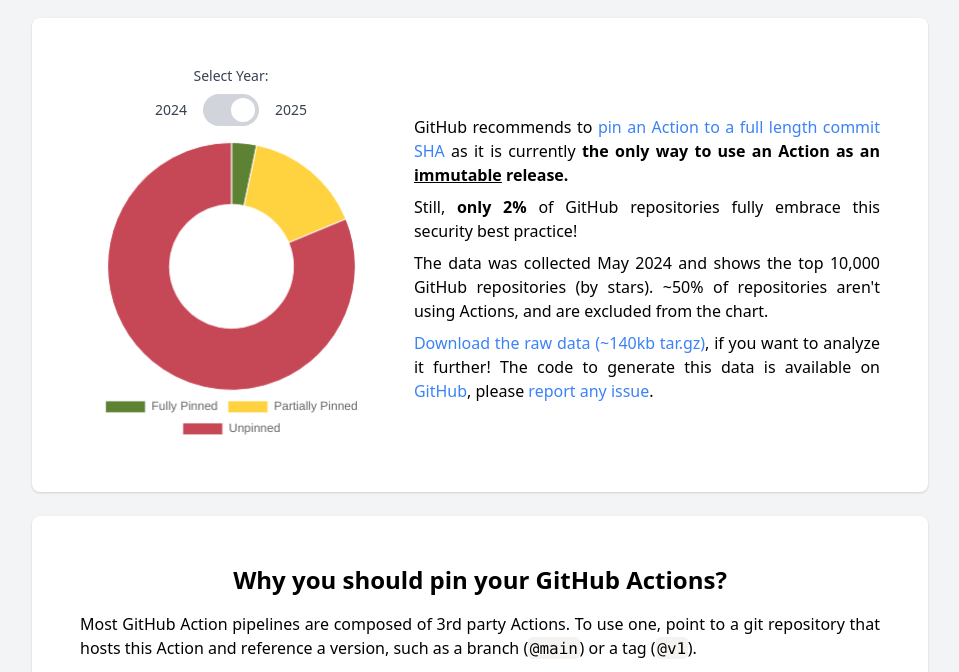
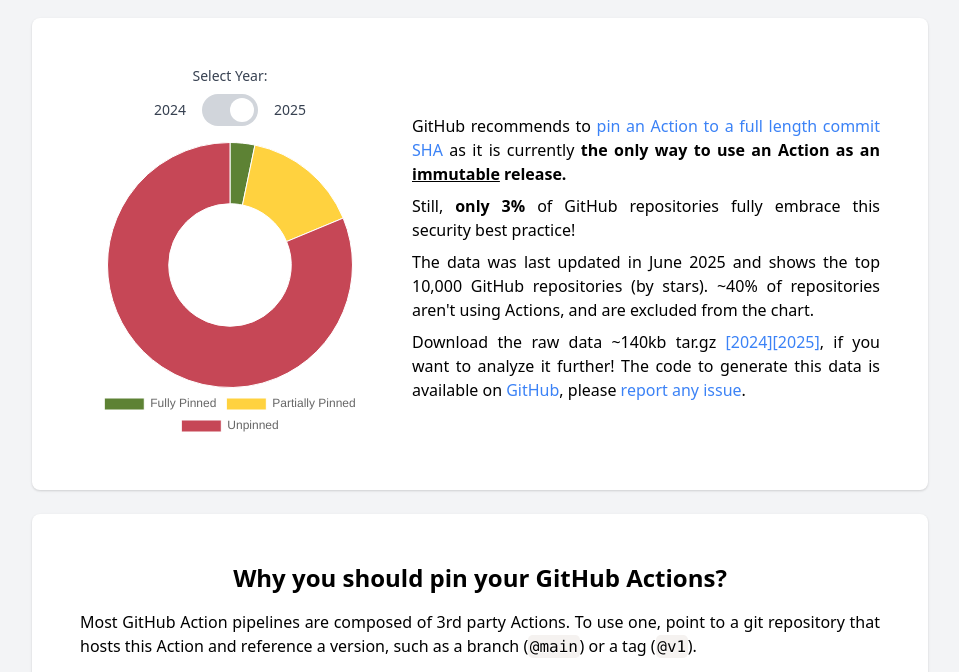
Before and after one commit to datosh/pinned-actions, a plain HTML site: page frontend/index.html in a window 1280 px wide. Shown: the part 94-766 px from the top of the page, without its empty margins (160-1119 px from the left). Drawn offline with nearby package versions, Linux system fonts and the light colour scheme.

Commit message:
feat: update text for added 2025 data
Signed-off-by: Fabian Kammel <fabian@kammel.dev>

```diff
--- a/frontend/index.html
+++ b/frontend/index.html
@@ -55,12 +55,12 @@
                     href="https://docs.github.com/en/actions/security-guides/security-hardening-for-github-actions#using-third-party-actions">pin
                     an Action to a full length commit SHA </a> as it is currently <b>the only way to use an Action as an
                     <u>immutable</u> release.</b></p>
-            <p class="mt-2 text-base">Still, <b>only 2%</b> of GitHub repositories fully embrace this security
+            <p class="mt-2 text-base">Still, <b>only 3%</b> of GitHub repositories fully embrace this security
                 best practice!</p>
 
-            <p class="mt-2 text-base">The data was collected May 2024 and shows the top 10,000 GitHub repositories (by stars). ~50% of repositories aren't using Actions, and are excluded from the chart.</p>
+            <p class="mt-2 text-base">The data was last updated in June 2025 and shows the top 10,000 GitHub repositories (by stars). ~40% of repositories aren't using Actions, and are excluded from the chart.</p>
 
-            <p class="mt-2 text-base"><a href="results-may-2024.json.tar.gz" class="text-blue-500 hover:underline">Download the raw data (~140kb tar.gz)</a>, if you want to analyze it further! The code to generate this data is available on
+            <p class="mt-2 text-base">Download the raw data ~140kb tar.gz <a href="results-may-2024.json.tar.gz" class="text-blue-500 hover:underline">[2024]</a><a href="results-june-2025.json.tar.gz" class="text-blue-500 hover:underline">[2025]</a>, if you want to analyze it further! The code to generate this data is available on
                 <a class="text-blue-500 hover:underline" href="https://github.com/datosh/pinned-actions">GitHub</a>, please
                 <a class="text-blue-500 hover:underline" href="https://github.com/datosh/pinned-actions/issues/new">report any issue</a>.
             </p>
```
